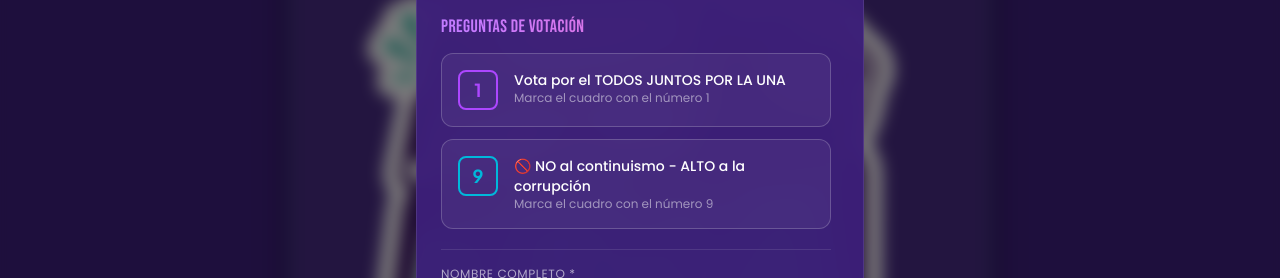
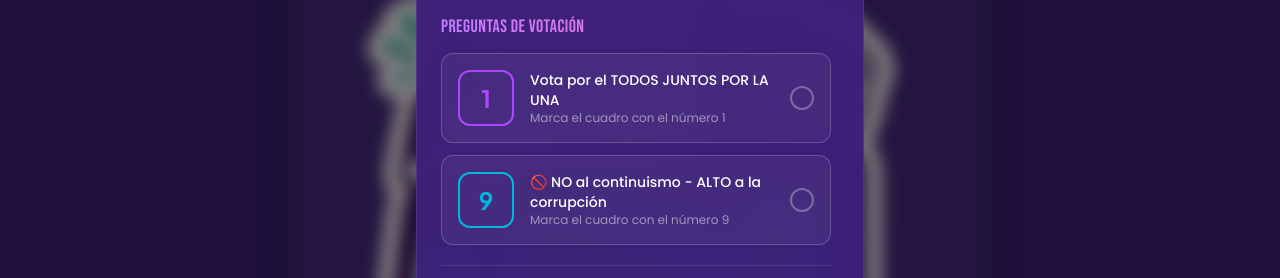
Before and after one commit to wilmarcopaye-rgb/Inscripciones, a React (Vite) app: page / in a window 1280 px wide. Shown: the part 184-462 px from the top of the page. Built offline with nearby package versions, Linux system fonts and the light colour scheme; no server answers.

Commit message:
Primera version

```diff
--- a/src/components/registration/VoteCheckbox.jsx
+++ b/src/components/registration/VoteCheckbox.jsx
@@ -2,47 +2,61 @@ export default function VoteCheckbox({ number, label, description, checked, onCh
   const colorMap = {
     purple: {
       border: 'border-purple-500',
-      bg: 'bg-purple-500/80', // opacidad para que el número se vea
+      bg: 'bg-purple-500/80',
       text: 'text-purple-500',
-      hover: 'hover:border-purple-400',
+      checkBg: 'bg-purple-500',
+      checkBorder: 'border-purple-500',
     },
     cyan: {
       border: 'border-cyan-500',
       bg: 'bg-cyan-500/80',
       text: 'text-cyan-500',
-      hover: 'hover:border-cyan-400',
+      checkBg: 'bg-cyan-500',
+      checkBorder: 'border-cyan-500',
     },
   };
 
   const colors = colorMap[color] || colorMap.purple;
 
   return (
-    <div className="flex items-start gap-4 cursor-pointer group" onClick={onChange}>
-      <div className="flex-shrink-0 relative">
+    <div className="flex items-center gap-4 cursor-pointer group" onClick={onChange}>
+      {/* Cuadrado con número y X superpuesta */}
+      <div className="flex-shrink-0">
         <div
           className={`
-            w-10 h-10 rounded-lg border-2 flex items-center justify-center transition-all relative
+            w-14 h-14 rounded-xl border-2 flex items-center justify-center transition-all relative
             ${checked ? `${colors.bg} ${colors.border}` : `${colors.border} bg-transparent`}
             ${!checked && colors.hover}
           `}
         >
-          {checked ? (
-            <>
-              {/* Número visible (blanco) */}
-              <span className="font-bold text-lg text-white">{number}</span>
-              {/* "X" semi-transparente superpuesta */}
-              <span className="absolute inset-0 flex items-center justify-center text-white text-2xl font-bold leading-none opacity-60 pointer-events-none">
-                ✕
-              </span>
-            </>
-          ) : (
-            <span className={`font-bold text-lg ${colors.text}`}>{number}</span>
+          <span className={checked ? 'text-white text-2xl font-bold' : `font-bold text-2xl ${colors.text}`}>
+            {number}
+          </span>
+          {checked && (
+            <span className="absolute inset-0 flex items-center justify-center text-white text-3xl font-bold leading-none opacity-70 pointer-events-none">
+              ✕
+            </span>
           )}
         </div>
       </div>
-      <div>
+
+      {/* Texto de la opción */}
+      <div className="flex-1">
         <p className="font-poppins text-sm text-white font-medium">{label}</p>
         <p className="font-poppins text-xs text-white/50">{description}</p>
+      </div>
+
+      {/* Check circular a la derecha */}
+      <div className="flex-shrink-0">
+        {checked ? (
+          <div className={`w-6 h-6 rounded-full ${colors.checkBg} border-2 ${colors.checkBorder} flex items-center justify-center`}>
+            <svg className="w-4 h-4 text-white" fill="none" stroke="currentColor" viewBox="0 0 24 24">
+              <path strokeLinecap="round" strokeLinejoin="round" strokeWidth={3} d="M5 13l4 4L19 7" />
+            </svg>
+          </div>
+        ) : (
+          <div className="w-6 h-6 rounded-full border-2 border-white/30 bg-transparent"></div>
+        )}
       </div>
     </div>
   );
```
